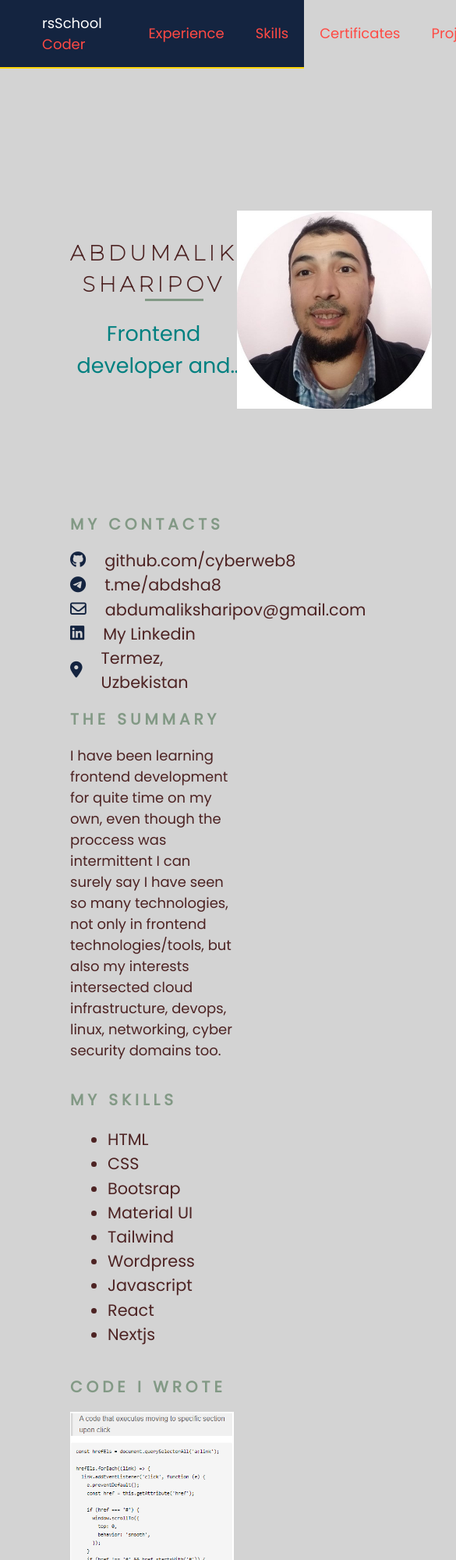
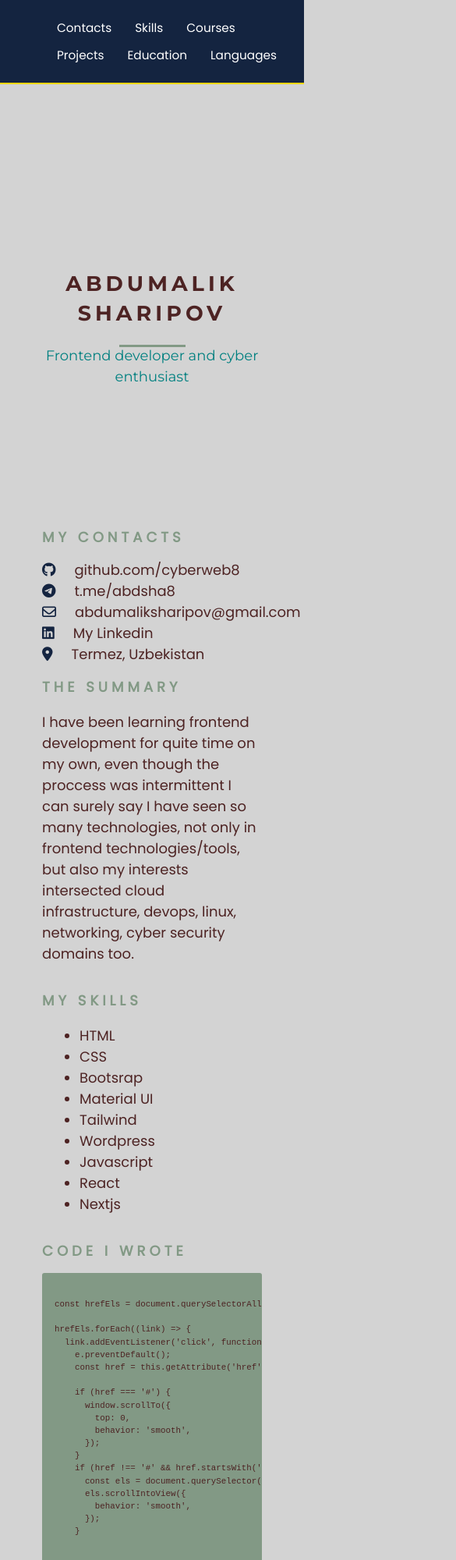
Before and after one commit to cyberweb8/rsschool-cv, a plain HTML site: page index.html in a window 390 px wide. Shown: the top 2000 px of the page at 78% size, 585 px wide, since content can reach past the window. Drawn offline with Linux system fonts and the light colour scheme.

Commit message:
feat: implement responsiveness

```diff
--- a/index.html
+++ b/index.html
@@ -24,11 +24,11 @@
     <header class="header" id="header">
       <div class="container">
         <div class="wrapper">
-          <a href="#profile" class="coder"> rsSchool <span>Coder</span> </a>
+          <a href="#" class="coder"> rsSchool <span>Coder</span> </a>
           <nav class="nav">
             <ul class="nav-list">
               <li class="nav-item">
-                <a href="#experience" class="nav-link">Experience</a>
+                <a href="#contacts" class="nav-link">Contacts</a>
               </li>
 
               <li class="nav-item">
@@ -36,7 +36,7 @@
               </li>
 
               <li class="nav-item">
-                <a href="#certificates" class="nav-link">Certificates</a>
+                <a href="#courses" class="nav-link">Courses</a>
               </li>
 
               <li class="nav-item">
@@ -44,11 +44,11 @@
               </li>
 
               <li class="nav-item">
-                <a href="#languages" class="nav-link">languages</a>
+                <a href="#education" class="nav-link">Education</a>
               </li>
 
               <li class="nav-item">
-                <a href="#contacts" class="nav-link">Contact</a>
+                <a href="#languages" class="nav-link">languages</a>
               </li>
             </ul>
           </nav>
@@ -159,9 +159,31 @@
           <!-- code -->
           <section id="code" class="section">
             <h2 class="section-title">code I wrote</h2>
-            <div class="snippet">
-              <img src="assets/img/code2.PNG" alt="code snippet" />
-            </div>
+            <pre class="snippet">
+
+              <code>
+const hrefEls = document.querySelectorAll('a:link');
+
+hrefEls.forEach((link) => {
+  link.addEventListener('click', function (e) {
+    e.preventDefault();
+    const href = this.getAttribute('href');
+
+    if (href === '#') {
+      window.scrollTo({
+        top: 0,
+        behavior: 'smooth',
+      });
+    }
+    if (href !== '#' && href.startsWith('#')) {
+      const els = document.querySelector(href);
+      els.scrollIntoView({
+        behavior: 'smooth',
+      });
+    }
+              </code>
+
+            </pre>
           </section>
 
           <!-- courses -->
--- a/style.css
+++ b/style.css
@@ -6,8 +6,14 @@
 
 @font-face {
   font-family: "Montserrat";
-  src: url("./assets/fonts/Montserrat-Thin.ttf");
-  font-weight: 100;
+  src: url("./assets/fonts/Montserrat-Regular.ttf");
+  font-weight: 400;
+}
+
+@font-face {
+  font-family: "Montserrat";
+  src: url("./assets/fonts/Montserrat-Bold.ttf");
+  font-weight: 700;
 }
 
 * {
@@ -34,8 +40,6 @@ body {
   flex-direction: column;
   justify-content: space-between;
 
-  /* border: 1px solid red; */
-  /* background-color: lightblue; */
   background-color: lightgray;
 }
 
@@ -92,18 +96,44 @@ body {
   line-height: 50px;
   font-size: 18px;
 
-  transition: all 0.8s linear;
+  position: relative;
 }
 
 .nav-link:link,
 .nav-link:visited {
-  color: #ff4a44;
+  color: white;
 }
 
-.nav-link:is(:hover, :focus) {
+.nav-link::after {
+  content: "";
+  position: absolute;
+  width: 0px;
+  height: 2px;
   background-color: #ff4a44;
-  color: white;
-  border-radius: 1rem;
+  bottom: -5px;
+  left: 0;
+  transition: all 0.4s;
+}
+
+.nav-link:hover::after {
+  width: 100%;
+}
+
+.btn-mobile-nav {
+  background-color: none;
+  cursor: pointer;
+
+  /* display: none; */
+}
+
+.icon-mobile-nav {
+  height: 2rem;
+  width: 2rem;
+  color: #000;
+}
+
+.icon-mobile-nav[name="close"] {
+  display: none;
 }
 
 .main-container {
@@ -153,19 +183,16 @@ body {
 }
 
 .section-title {
-  font-size: 20px;
+  font-size: 1.2em;
   text-transform: uppercase;
   letter-spacing: 5px;
   color: #829985;
 }
 
 .subtitle {
-  display: -webkit-box;
-  -webkit-line-clamp: 2;
-  -webkit-box-orient: vertical;
-  overflow: hidden;
-  font-weight: 100;
+  font-weight: 400;
   color: teal;
+  font-family: "Montserrat";
 }
 
 /* contacts */
@@ -176,7 +203,6 @@ body {
   display: flex;
   align-items: center;
   gap: 1.5rem;
-  font-size: 1.3rem;
 }
 
 .contact__link:link span,
@@ -186,29 +212,27 @@ body {
 
 /* skills */
 .skills__list {
-  font-size: 1.3rem;
   padding-left: 3rem;
 }
 
 /* code */
-.snippet img {
-  width: 100%;
+.snippet {
+  background-color: #829985;
+  color: #4d2323;
+  padding: 0 1rem;
+  border-radius: 3px;
+  overflow: auto;
+  word-wrap: normal;
+  white-space: pre;
 }
 
 /* courses */
 .courses__list {
-  font-size: 1.3rem;
   padding-left: 3rem;
-}
-
-/* education */
-.uni {
-  font-size: 1.3rem;
 }
 
 /* projects */
 .projects__list {
-  font-size: 1.3rem;
   padding-left: 3rem;
 }
 
@@ -242,7 +266,50 @@ body {
 }
 
 @media (max-width: 768px) {
+  .container {
+    padding: 0 1em;
+  }
   .section {
     width: 100%;
   }
+
+  .wrapper .coder {
+    display: none;
+  }
+
+  .nav-list {
+    justify-content: flex-start;
+    flex-wrap: wrap;
+  }
+
+  .nav-link {
+    padding: 0 15px;
+    line-height: 35px;
+    font-size: 0.85em;
+  }
+
+  h1.section-title {
+    font-size: 1.2em;
+    line-height: 1.4;
+  }
+
+  .section-title,
+  .subtitle {
+    font-size: 1em;
+  }
+
+  #profile img {
+    display: none;
+  }
+
+  .title-info .section-title::after {
+    width: 85px;
+    height: 3px;
+    bottom: 35%;
+    left: 35%;
+  }
+
+  .snippet {
+    font-size: 0.6em;
+  }
 }
```
Also changed, not shown: assets/fonts/Montserrat-Bold.ttf (added), assets/fonts/Montserrat-Regular.ttf (added), assets/fonts/Montserrat-Thin.ttf (deleted), assets/img/code.PNG (deleted), assets/img/code2.PNG (deleted).
